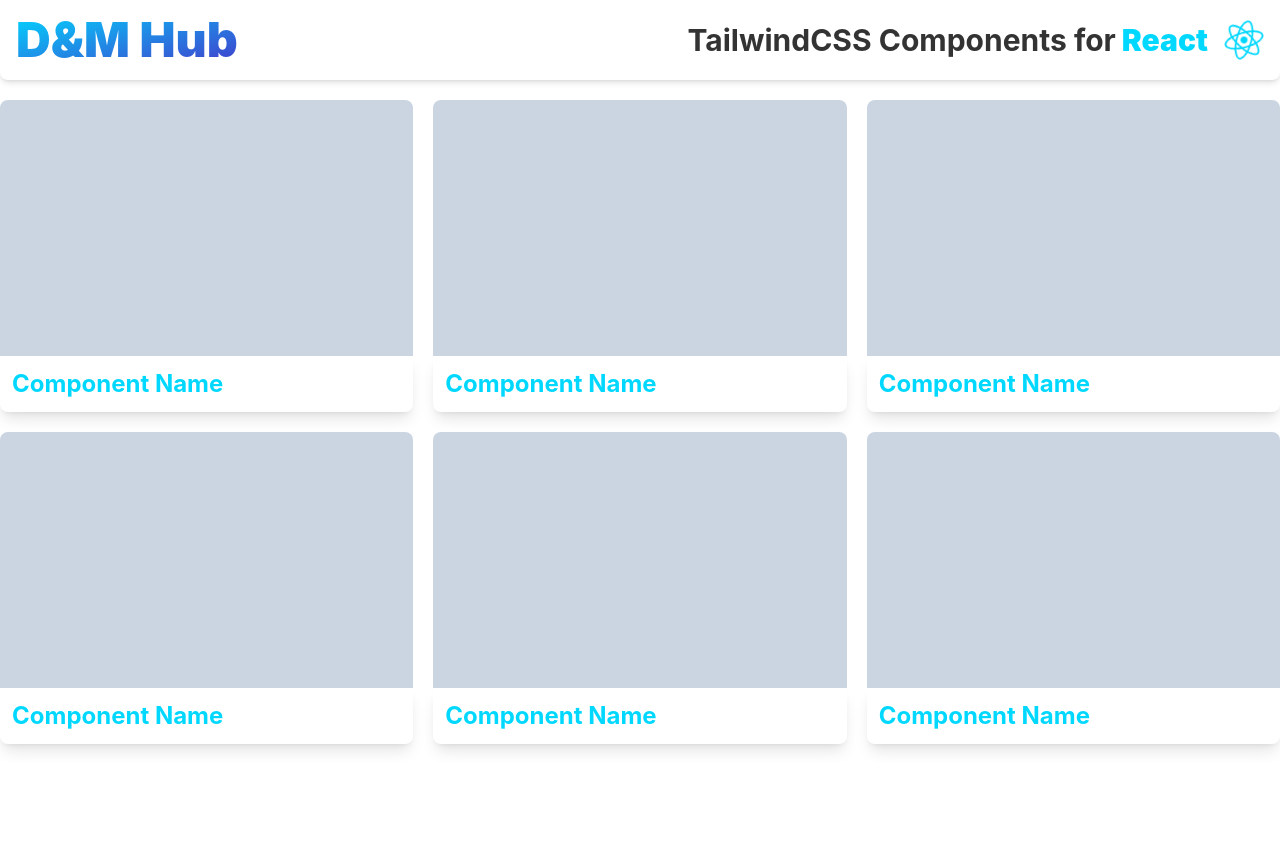
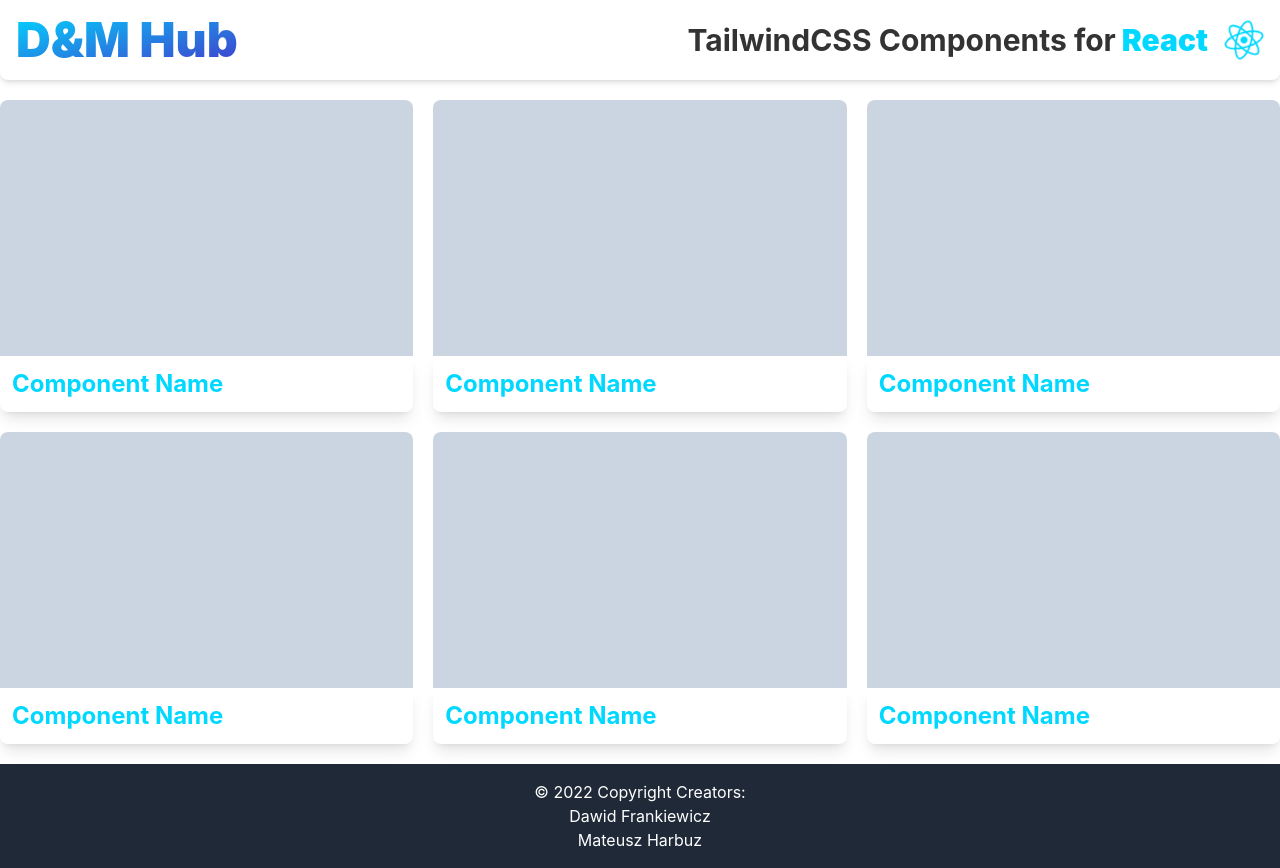
Before and after one commit to DawidFrankiewicz/react-tailwind-components, a React (Vite) app: page / in a window 1280 px wide. Before the commit the page ends 800 px from the top, so only its background shows below. Built offline with nearby package versions, Linux system fonts and the light colour scheme.

Commit message:
adding footer

```diff
--- a/src/App.jsx
+++ b/src/App.jsx
@@ -1,7 +1,7 @@
 import React from 'react';
 import Header from './components/Header.jsx';
 import ComponentsGrid from './components/ComponentsGrid.jsx';
-
+import Footer from './components/Footer.jsx';
 function App() {
 	return (
 		<div className="App">
@@ -9,6 +9,7 @@ function App() {
 				<Header />
 				<ComponentsGrid />
 			</div>
+			<Footer />
 		</div>
 	);
 }
--- /dev/null
+++ b/src/components/Footer.jsx
@@ -0,0 +1,30 @@
+import React from 'react';
+function Footer() {
+	return (
+		<footer className="bg-gray-800 text-white text-center py-4">
+			<div className="container mx-auto">
+				<ul>
+					© 2022 Copyright Creators:
+					<li>
+						<a
+							href="https://github.com/DawidFrankiewicz"
+							className="hover:text-emerald-300"
+						>
+							Dawid Frankiewicz
+						</a>
+					</li>
+					<li>
+						<a
+							href="https://github.com/Mefiasty"
+							className="hover:text-emerald-300"
+						>
+							Mateusz Harbuz
+						</a>
+					</li>
+				</ul>
+			</div>
+		</footer>
+	);
+}
+
+export default Footer;
```
